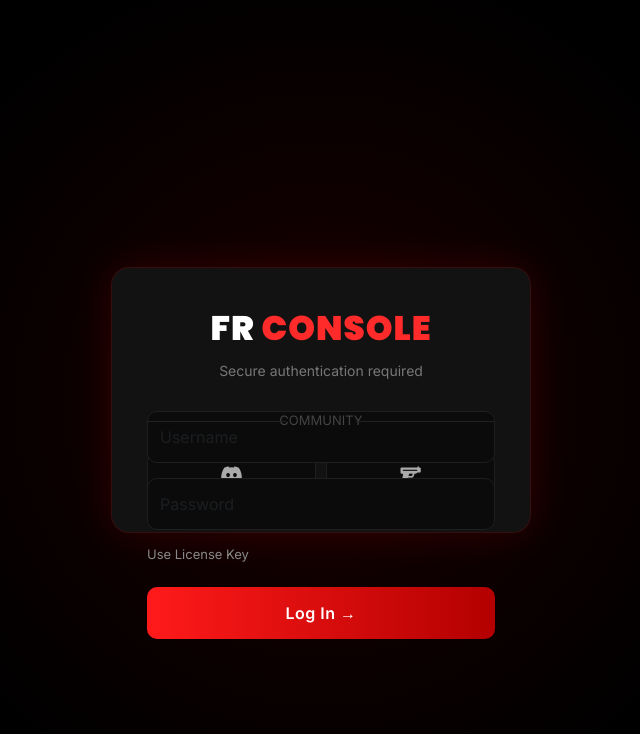
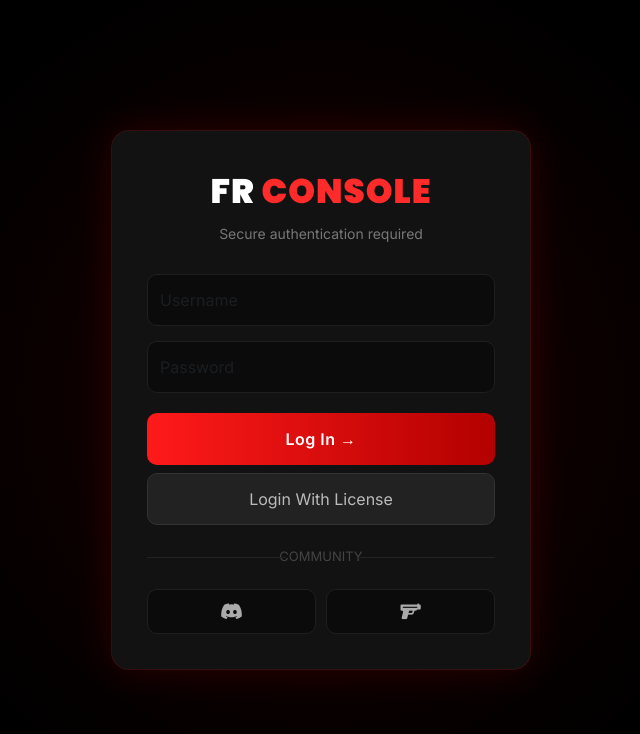
Before and after one commit to softwaressssssss-source/AUTH, a Flask app: page /login in a window 1280 px wide. Shown: the top 734 px of the page, without its empty margins (319-959 px from the left). Run offline with Flask 3, Linux system fonts and the light colour scheme.

Commit message:
Update login.html

```diff
--- a/templates/login.html
+++ b/templates/login.html
@@ -2,159 +2,170 @@
 <html lang="en">
 <head>
 <meta charset="UTF-8">
-<title>FR CONSOLE Login</title>
+<title>FR CONSOLE</title>
 
 <link href="https://fonts.googleapis.com/css2?family=Poppins:wght@700;900&family=Inter:wght@400;600&display=swap" rel="stylesheet">
 <link href="https://cdn.jsdelivr.net/npm/bootstrap@5.3.0/dist/css/bootstrap.min.css" rel="stylesheet">
 
-<!-- ICONS -->
 <link rel="stylesheet" href="https://cdnjs.cloudflare.com/ajax/libs/font-awesome/6.5.0/css/all.min.css">
 
 <style>
-body {
-    margin: 0;
-    height: 100vh;
+
+body{
+margin:0;
+height:100vh;
 background: radial-gradient(circle at center, #1a0000 0%, #000 60%);
-    font-family: "Inter", sans-serif;
-    display: flex;
-    align-items: center;
-    justify-content: center;
-    color: white;
+font-family:"Inter",sans-serif;
+display:flex;
+align-items:center;
+justify-content:center;
+color:white;
 }
 
-.login-card {
-    width: 420px;
-    background: rgba(20, 20, 20, 0.95);
-    border-radius: 18px;
-    padding: 35px;
-    box-shadow: 0 0 40px rgba(255, 0, 0, 0.15);
-    border: 1px solid rgba(255, 0, 0, 0.15);
-    text-align: center;
+/* CARD */
+
+.login-card{
+width:420px;
+perspective:1000px;
 }
 
-.logo {
-    font-family: "Poppins", sans-serif;
-    font-size: 34px;
-    font-weight: 900;
-    letter-spacing: 1px;
-    margin-bottom: 6px;
-    color: white;
+.card-inner{
+position:relative;
+width:100%;
+transition:transform .6s;
+transform-style:preserve-3d;
 }
 
-.logo span {
-    color: #ff2b2b;
+.card-inner.flip{
+transform:rotateY(180deg);
 }
 
-.subtitle {
-    color: #777;
-    font-size: 14px;
-    margin-bottom: 30px;
+.card-front,
+.card-back{
+background:rgba(20,20,20,.95);
+border-radius:18px;
+padding:35px;
+box-shadow:0 0 40px rgba(255,0,0,.15);
+border:1px solid rgba(255,0,0,.15);
+text-align:center;
+backface-visibility:hidden;
 }
 
-.form-control {
-    height: 52px;
-    background: #0b0b0b;
-    border: 1px solid #1f1f1f;
-    border-radius: 10px;
-    color: white;
-    margin-bottom: 15px;
+.card-back{
+position:absolute;
+top:0;
+left:0;
+width:100%;
+transform:rotateY(180deg);
 }
 
-.form-control:focus {
-    background: #0b0b0b;
-    color: white;
-    border-color: #ff2b2b;
-    box-shadow: 0 0 0 1px rgba(255,0,0,0.2);
+/* LOGO */
+
+.logo{
+font-family:"Poppins",sans-serif;
+font-size:34px;
+font-weight:900;
+letter-spacing:1px;
+margin-bottom:6px;
 }
 
-.btn-login {
-    height: 52px;
-    border-radius: 10px;
-    font-weight: 600;
-    letter-spacing: 0.5px;
-    background: linear-gradient(90deg, #ff1a1a, #b30000);
-    border: none;
-    margin-top: 5px;
+.logo span{
+color:#ff2b2b;
 }
 
-.links {
-    display: flex;
-    justify-content: space-between;
-    font-size: 13px;
-    margin-top: 8px;
-    margin-bottom: 18px;
+.subtitle{
+color:#777;
+font-size:14px;
+margin-bottom:30px;
 }
 
-.links a {
-    color: #888;
-    text-decoration: none;
+/* INPUT */
+
+.form-control{
+height:52px;
+background:#0b0b0b;
+border:1px solid #1f1f1f;
+border-radius:10px;
+color:white;
+margin-bottom:15px;
 }
 
-.divider {
-    margin: 22px 0;
-    color: #444;
-    font-size: 13px;
-    position: relative;
+.form-control:focus{
+background:#0b0b0b;
+color:white;
+border-color:#ff2b2b;
+box-shadow:0 0 0 1px rgba(255,0,0,.2);
+}
+
+/* BUTTON */
+
+.btn-login{
+height:52px;
+border-radius:10px;
+font-weight:600;
+letter-spacing:.5px;
+background:linear-gradient(90deg,#ff1a1a,#b30000);
+border:none;
+margin-top:5px;
+}
+
+.back-btn{
+height:52px;
+border-radius:10px;
+background:#222;
+color:#bbb;
+border:1px solid #333;
+transition:.2s;
+}
+
+.back-btn:hover{
+border-color:#ff2b2b;
+color:#ff2b2b;
+}
+
+/* COMMUNITY */
+
+.divider{
+margin:22px 0;
+color:#444;
+font-size:13px;
+position:relative;
 }
 
 .divider::before,
-.divider::after {
-    content: "";
-    position: absolute;
-    top: 50%;
-    width: 40%;
-    height: 1px;
-    background: #222;
+.divider::after{
+content:"";
+position:absolute;
+top:50%;
+width:40%;
+height:1px;
+background:#222;
 }
 
-.divider::before { left: 0; }
-.divider::after { right: 0; }
+.divider::before{left:0;}
+.divider::after{right:0;}
 
-.socials {
-    display: flex;
-    gap: 10px;
+.socials{
+display:flex;
+gap:10px;
 }
 
-.social-btn {
-    flex: 1;
-    height: 45px;
-    border-radius: 10px;
-    background: #0b0b0b;
-    border: 1px solid #1f1f1f;
-    color: #aaa;
-    transition: 0.2s;
-    font-size: 18px;
+.social-btn{
+flex:1;
+height:45px;
+border-radius:10px;
+background:#0b0b0b;
+border:1px solid #1f1f1f;
+color:#aaa;
+transition:.2s;
+font-size:18px;
 }
 
-.social-btn:hover {
-    border-color: #ff2b2b;
-    color: #ff2b2b;
-}
-    .card-container {
-  perspective: 1000px;
+.social-btn:hover{
+border-color:#ff2b2b;
+color:#ff2b2b;
 }
 
-.card-inner {
-  position: relative;
-  width: 100%;
-  transition: transform 0.6s;
-  transform-style: preserve-3d;
-}
-
-.card-front,
-.card-back {
-  position: absolute;
-  width: 100%;
-  backface-visibility: hidden;
-}
-
-.card-back {
-  transform: rotateY(180deg);
-}
-
-.card-inner.flipped {
-  transform: rotateY(180deg);
-}
 </style>
 </head>
 
@@ -162,66 +173,143 @@ body {
 
 <div class="login-card">
 
+<div id="cardInner" class="card-inner">
+
+<!-- FRONT -->
+
+<div class="card-front">
+
 <div class="logo">FR <span>CONSOLE</span></div>
 <div class="subtitle">Secure authentication required</div>
 
-   <div class="card-container">
-  <div class="card-inner" id="cardInner">
+<form method="POST" onsubmit="showLoading()">
 
-    <!-- FRONT SIDE -->
-    <div class="card-front">
-      <form method="POST">
 <input type="text" class="form-control" placeholder="Username" name="username" required>
+
 <input type="password" class="form-control" placeholder="Password" name="password" required>
 
-        <div class="links">
-          <a href="#" onclick="flipCard()">Use License Key</a>
-        </div>
+<button id="loginBtn" class="btn btn-danger w-100 btn-login">
+<span id="btnText">Log In →</span>
+<span id="btnLoader" style="display:none;">
+<i class="fa fa-spinner fa-spin"></i> Redirecting...
+</span>
+</button>
 
-        <button class="btn btn-danger w-100 btn-login">Log In →</button>
+<button type="button" class="btn w-100 mt-2 back-btn" onclick="flipCard()">
+Login With License
+</button>
+
+</form>
 
 {% if error %}
 <div class="alert alert-danger mt-3">{{ error }}</div>
 {% endif %}
-      </form>
+
+<div class="divider">COMMUNITY</div>
+
+<div class="socials">
+
+<button class="social-btn" onclick="window.open('https://discord.gg/JjdDagrkvX','_blank')">
+<i class="fa-brands fa-discord"></i>
+</button>
+
+<button class="social-btn" onclick="window.open('https://guns.lol/shubh.','_blank')">
+<i class="fa-solid fa-gun"></i>
+</button>
+
 </div>
 
-    <!-- BACK SIDE -->
-    <div class="card-back">
-      <form method="POST">
-        <input type="text" class="form-control" placeholder="Enter License Key" name="license_key" required>
-
-        <div class="links">
-          <a href="#" onclick="flipCard()">Back to Username</a>
 </div>
 
-        <button class="btn btn-danger w-100 btn-login">
-          Login with License →
+<!-- BACK -->
+
+<div class="card-back">
+
+<div class="logo">FR <span>CONSOLE</span></div>
+<div class="subtitle">Enter your license key</div>
+
+<input type="text" class="form-control" placeholder="Enter License Key" id="licenseInput">
+
+<div id="licenseError" class="alert alert-danger mt-3" style="display:none;"></div>
+
+<button id="licenseBtn" class="btn btn-danger w-100 btn-login mt-2" onclick="loginLicense()">
+<span id="licenseText">Activate License</span>
+<span id="licenseLoader" style="display:none;">
+<i class="fa fa-spinner fa-spin"></i> Checking...
+</span>
 </button>
-      </form>
+
+<button class="btn w-100 mt-2 back-btn" onclick="flipBack()">
+Admin Login
+</button>
+<div class="divider">COMMUNITY</div>
+
+<div class="socials">
+
+<button class="social-btn" onclick="window.open('https://discord.gg/JjdDagrkvX','_blank')">
+<i class="fa-brands fa-discord"></i>
+</button>
+
+<button class="social-btn" onclick="window.open('https://guns.lol/shubh.','_blank')">
+<i class="fa-solid fa-gun"></i>
+</button>
+
+</div>
 </div>
 
 </div>
 </div>
 
-<div class="divider">COMMUNITY</div>
+<script>
 
-<div class="socials">
-    <button class="social-btn" onclick="window.open('https://discord.gg/JjdDagrkvX', '_blank')">
-        <i class="fa-brands fa-discord"></i>
-    </button>
+function flipCard(){
+document.getElementById("cardInner").classList.add("flip");
+}
 
-    <button class="social-btn" onclick="window.open('https://guns.lol/shubh.', '_blank')">
-        <i class="fa-solid fa-gun"></i>
-    </button>
-</div>
+function flipBack(){
+document.getElementById("cardInner").classList.remove("flip");
+}
 
-</div>
+function showLoading(){
+document.getElementById("btnText").style.display="none";
+document.getElementById("btnLoader").style.display="inline";
+document.getElementById("loginBtn").disabled=true;
+}
 
-<script>
-function flipCard(){
-  document.getElementById("cardInner").classList.toggle("flipped");
+async function loginLicense(){
+
+document.getElementById("licenseError").style.display="none";
+
+document.getElementById("licenseText").style.display="none";
+document.getElementById("licenseLoader").style.display="inline";
+document.getElementById("licenseBtn").disabled=true;
+
+let license=document.getElementById("licenseInput").value;
+
+let res=await fetch("/license_login",{
+method:"POST",
+headers:{
+"Content-Type":"application/x-www-form-urlencoded"
+},
+body:"license="+encodeURIComponent(license)
+});
+
+let data=await res.json();
+
+if(data.status==="success"){
+window.location="/";
+}else{
+
+document.getElementById("licenseText").style.display="inline";
+document.getElementById("licenseLoader").style.display="none";
+document.getElementById("licenseBtn").disabled=false;
+
+document.getElementById("licenseError").innerText=data.message;
+document.getElementById("licenseError").style.display="block";
 }
+
+}
+
 </script>
 
 </body>
```
Lines whose indentation alone changed are shown as unchanged.
